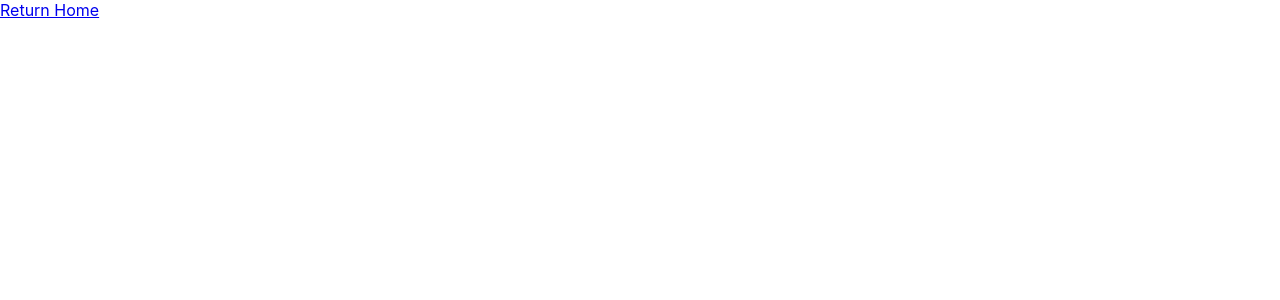
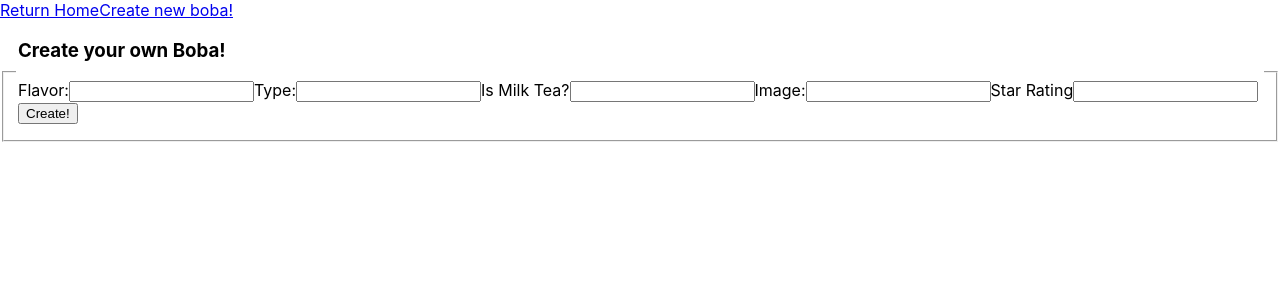
Before and after one commit to janellemellor/first-fullstack-app-frontend, a React (Create React App) app: page /add/create-boba in a window 1280 px wide. Shown: the top 300 px of the page. Built offline with nearby package versions, Linux system fonts and the light colour scheme.

Commit message:
add form and link to form from home page

```diff
--- a/src/App.js
+++ b/src/App.js
@@ -8,6 +8,7 @@ import {
 } from 'react-router-dom';
 import Home from './Home.js';
 import Detail from './Detail.js';
+import CreateBoba from './CreateBoba.js';
 
 export default class App extends Component {
   render() {
@@ -15,9 +16,11 @@ export default class App extends Component {
       <Router>
         <div>
           <Link className="page-links" to="/">Return Home</Link>
+          <Link className="page-links" to="/add/create-boba" >Create new boba!</Link>
           <Switch>
             <Route exact path="/:bobaData?" component={Home} />
             <Route exact path="/detail/:bobaId" component={Detail} />
+            <Route exact path="/add/create-boba" component={CreateBoba} ></Route>
           </Switch>
         </div>
       </Router>
--- a/src/CreateBoba.js
+++ b/src/CreateBoba.js
@@ -1,11 +1,48 @@
 import React, { Component } from 'react'
+import { getTypesData, postBobaData } from './bobaAPI.js';
 
 export default class CreateBoba extends Component {
     render() {
         return (
-            <div>
+            <fieldset>
+                <legend>
+                    <h3>Create your own Boba!</h3>
+                    <form>
+                        <label>
+                            Flavor:
+                            <input>
+                            </input>
+                        </label>
 
-            </div>
+                        <label>
+                            Type:
+                            <input>
+                            </input>
+                        </label>
+
+                        <label>
+                            Is Milk Tea?
+                            <input>
+                            </input>
+                        </label>
+
+                        <label>
+                            Image:
+                            <input>
+                            </input>
+                        </label>
+
+                        <label>
+                            Star Rating
+                            <input>
+                            </input>
+                        </label>
+
+                        <button>Create!</button>
+
+                    </form>
+                </legend>
+            </fieldset>
         )
     }
 }
```
